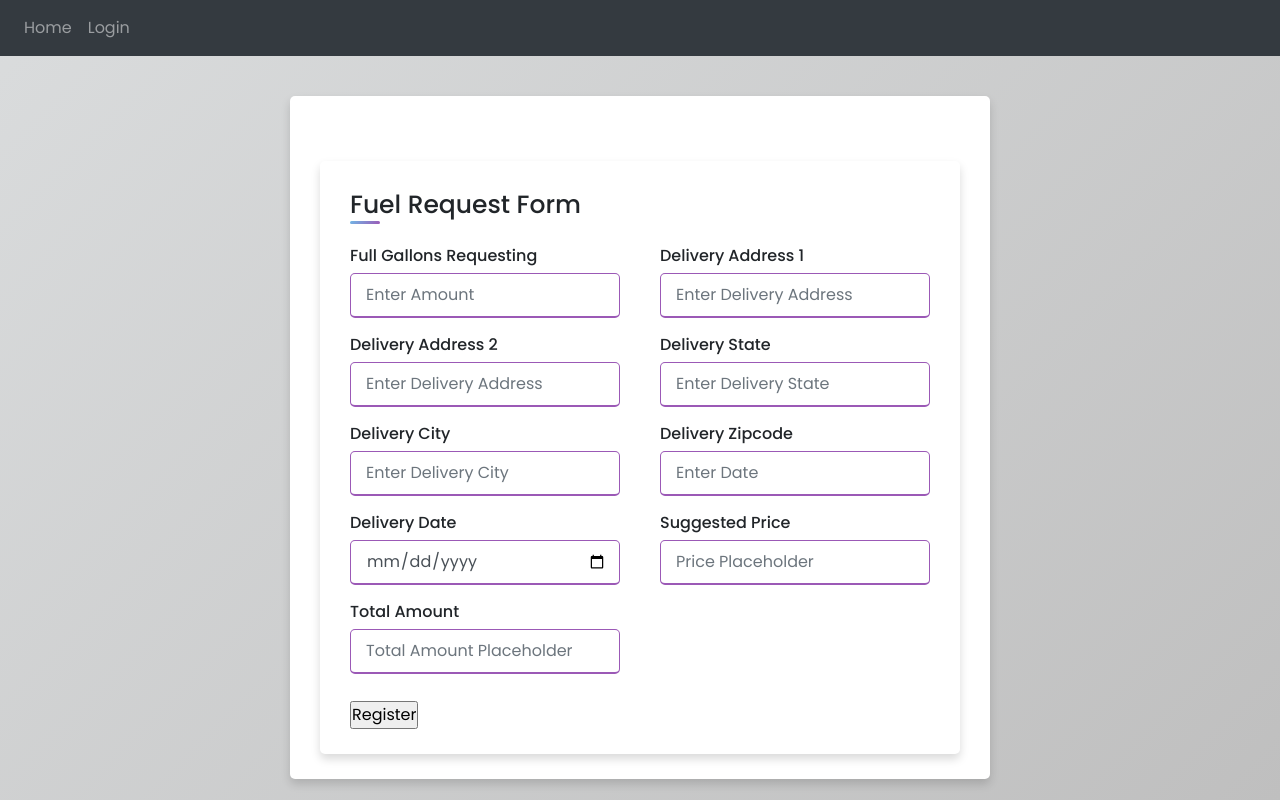
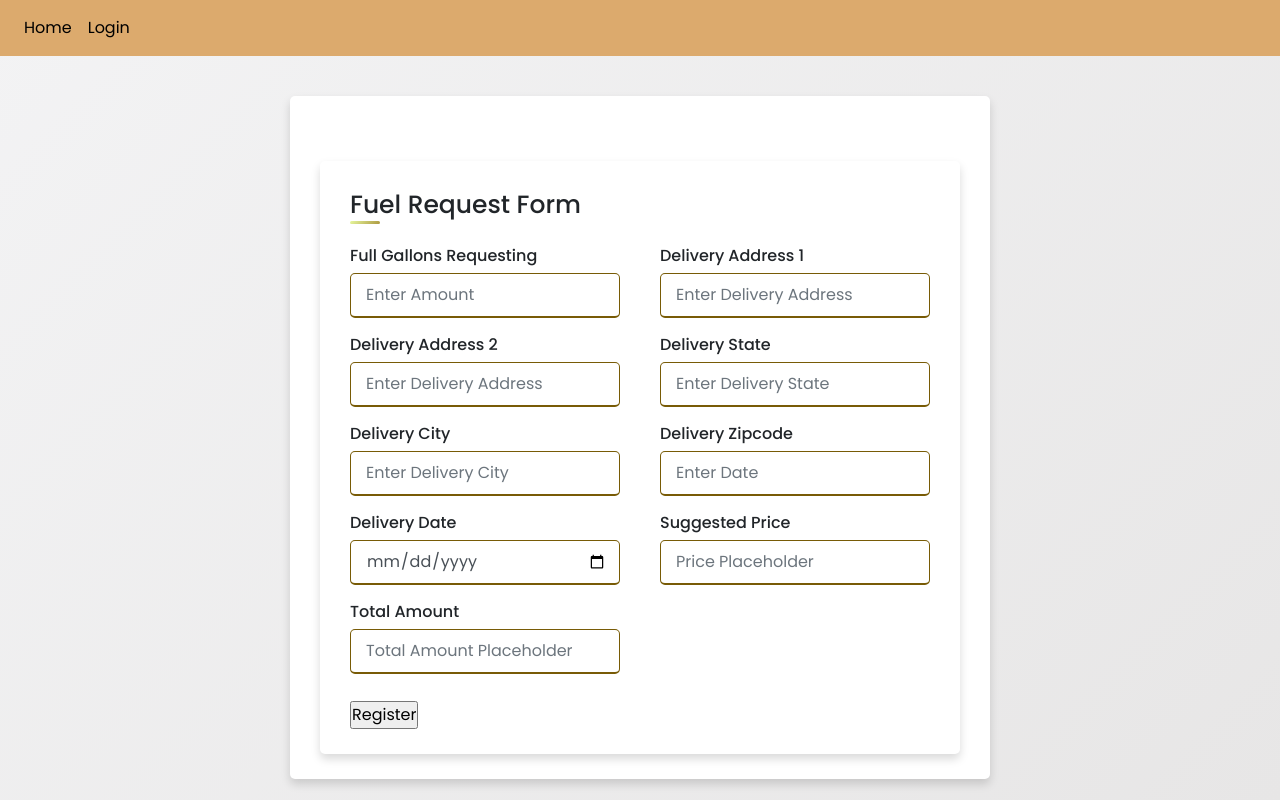
Before and after one commit to S0NNYD/Quoil, a Python web app: template website/templates/form.html in a window 1280 px wide. Run offline with Jinja, Linux system fonts and the light colour scheme; the template is opened without the code that fills it, so the values that code supplies are empty; some libraries are stand-ins or nearby versions.

Commit message:
style : Layout update on quote form

```diff
--- a/website/templates/base.html
+++ b/website/templates/base.html
@@ -19,19 +19,37 @@
 
         <title>{% block title %} Home {% endblock %}</title>
     </head>
+
+    <style>
+        nav {
+            background-color: rgb(220, 170, 109);
+        }
+
+        .nav-item{
+            color: black;
+        }
+
+        h3{
+
+            font-weight: 700;
+            color: #ffffff;
+            line-height: 1em;
+            text-transform: uppercase;
+        }
+    </style>
     <body>
-        <nav class="navbar navbar-expand-lg navbar-dark bg-dark">
+        <nav class="navbar navbar-expand-lg">
             <button class="navbar-toggler" type="button" data-toggle="collapse" data-target="#navbar">
-                <span class="navbar-toggler-icon"></span>
+                <img src="https://cdn-icons-png.flaticon.com/512/2902/2902370.png" width="40" heigth="40">
             </button>
             <div class="collapse navbar-collapse" id="navbar">
                 <div class="navbar-nav">
 
                     {% if user.is_authenticated %}
                     <a class="nav-item nav-link" id="home" href="/">Home</a>
+                    <a class="nav-item nav-link" id="form" href="/form">Fuel Quote Request</a>
+                    <a class="nav-item nav-link" id="history" href="/history">Quote History</a>
                     <a class="nav-item nav-link" id="logout" href="/logout">Logout</a>
-                    <a class="nav-item nav-link" id="form" href="/form">Form</a>
-                    <a class="nav-item nav-link" id="history" href="/history">Quote History</a>
                     {% else %}
                     <a class="nav-item nav-link" id="home" href="/">Home</a>
                     <a class="nav-item nav-link" id="login" href="/login">Login</a>
--- a/website/templates/form.html
+++ b/website/templates/form.html
@@ -14,7 +14,7 @@ body{
   justify-content: center;
   align-items: center;
 
-  background: linear-gradient(135deg, #dadcdd, #bfbfbf);
+  background: linear-gradient(135deg, #f3f3f4, #e7e6e6);
 }
 .container{
   margin-top: 40px;
@@ -38,7 +38,7 @@ body{
   height: 3px;
   width: 30px;
   border-radius: 5px;
-  background: linear-gradient(135deg, #71b7e6, #9b59b6);
+  background: linear-gradient(135deg, #e6f79e, #ac983f);
 }
 .content form .user-details{
   display: flex;
@@ -68,7 +68,7 @@ form .input-box span.details{
 }
 .user-details .input-box input:focus,
 .user-details .input-box input:valid{
-  border-color: #9b59b6;
+  border-color: #785b06;
 }
  form .gender-details .gender-title{
   font-size: 20px;
```
